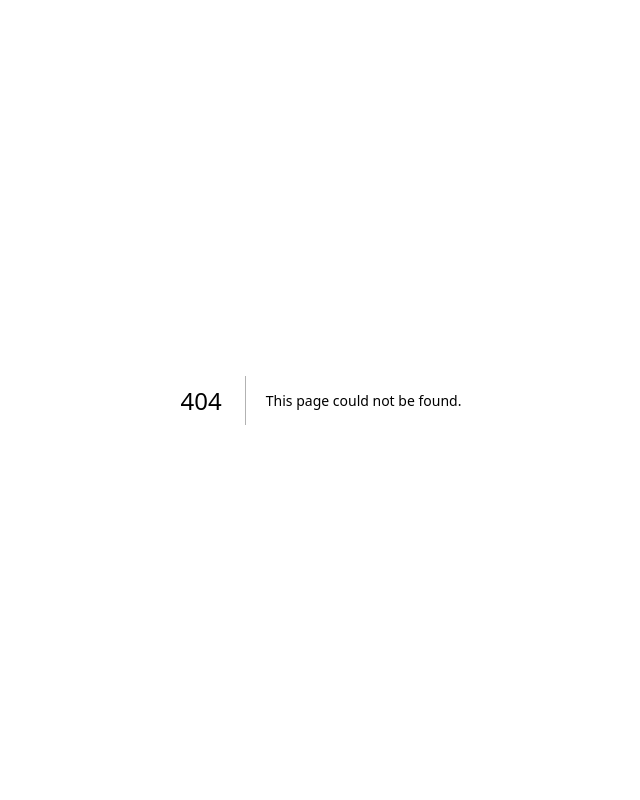
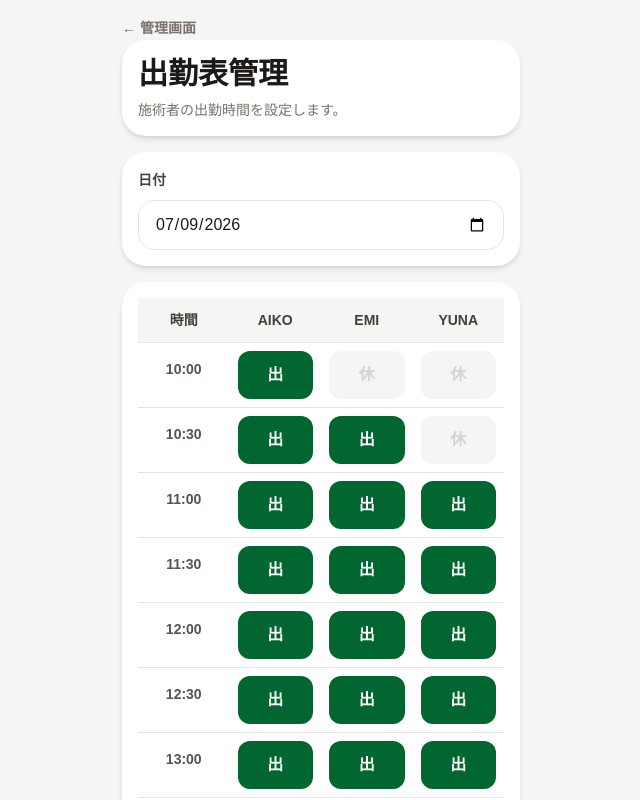
Before and after one commit to Yoyakuapp/yoyaku, a Next.js app: page /admin/shifts in a window 1280 px wide. Before the commit this address had no page. Shown: the top 800 px of the page, without its empty margins (319-959 px from the left). Built offline with nearby package versions, Linux system fonts and the light colour scheme.

Commit message:
Fix admin shifts page and confirm new booking entry screen

```diff
--- /dev/null
+++ b/app/admin/shifts/page.tsx
@@ -0,0 +1,109 @@
+"use client";
+
+import { useState } from "react";
+import Link from "next/link";
+
+import MobileFrame from "@/components/layout/MobileFrame";
+import Card from "@/components/ui/Card";
+import Button from "@/components/ui/Button";
+
+const staff = ["AIKO", "EMI", "YUNA"];
+
+export default function ShiftsPage() {
+  const [date, setDate] = useState("2026-07-09");
+
+  const times = Array.from({ length: 21 }, (_, index) => {
+    const totalMinutes = 10 * 60 + index * 30;
+    const hour = Math.floor(totalMinutes / 60);
+    const minute = totalMinutes % 60;
+
+    return `${String(hour).padStart(2, "0")}:${String(minute).padStart(2, "0")}`;
+  });
+
+  function isWorking(time: string, name: string) {
+    if (name === "AIKO") return time < "18:00";
+    if (name === "EMI") return time >= "10:30" && time < "20:00";
+    if (name === "YUNA") return time >= "11:00" && time < "19:00";
+    return false;
+  }
+
+  return (
+    <MobileFrame>
+      <div className="space-y-4 pb-8">
+        <Link href="/admin" className="text-sm font-bold text-stone-500">
+          ← 管理画面
+        </Link>
+
+        <Card>
+          <h1 className="text-3xl font-bold text-stone-900">
+            出勤表管理
+          </h1>
+          <p className="mt-2 text-sm text-stone-500">
+            施術者の出勤時間を設定します。
+          </p>
+        </Card>
+
+        <Card>
+          <label className="text-sm font-bold text-stone-700">
+            日付
+          </label>
+          <input
+            type="date"
+            value={date}
+            onChange={(e) => setDate(e.target.value)}
+            className="mt-2 w-full rounded-2xl border border-stone-200 px-4 py-3 text-stone-900"
+          />
+        </Card>
+
+        <Card className="overflow-hidden p-0">
+          <div className="grid grid-cols-4 bg-stone-100 text-center text-sm font-bold text-stone-700">
+            <div className="py-3">時間</div>
+            {staff.map((name) => (
+              <div key={name} className="py-3">
+                {name}
+              </div>
+            ))}
+          </div>
+
+          <div className="max-h-[560px] overflow-y-auto">
+            {times.map((time) => (
+              <div
+                key={time}
+                className="grid grid-cols-4 border-t border-stone-200 text-center"
+              >
+                <div className="py-4 text-sm font-bold text-stone-600">
+                  {time}
+                </div>
+
+                {staff.map((name) => {
+                  const working = isWorking(time, name);
+
+                  return (
+                    <button
+                      key={name}
+                      className={
+                        working
+                          ? "m-2 rounded-xl bg-green-800 py-3 font-bold text-white"
+                          : "m-2 rounded-xl bg-stone-100 py-3 font-bold text-stone-300"
+                      }
+                    >
+                      {working ? "出" : "休"}
+                    </button>
+                  );
+                })}
+              </div>
+            ))}
+          </div>
+        </Card>
+
+        <Button>保存する</Button>
+
+        <Card>
+          <p className="text-sm text-stone-500">
+            ※ この出勤表が、次の段階で空き状況画面と連動します。
+          </p>
+        </Card>
+      </div>
+    </MobileFrame>
+  );
+}
```
